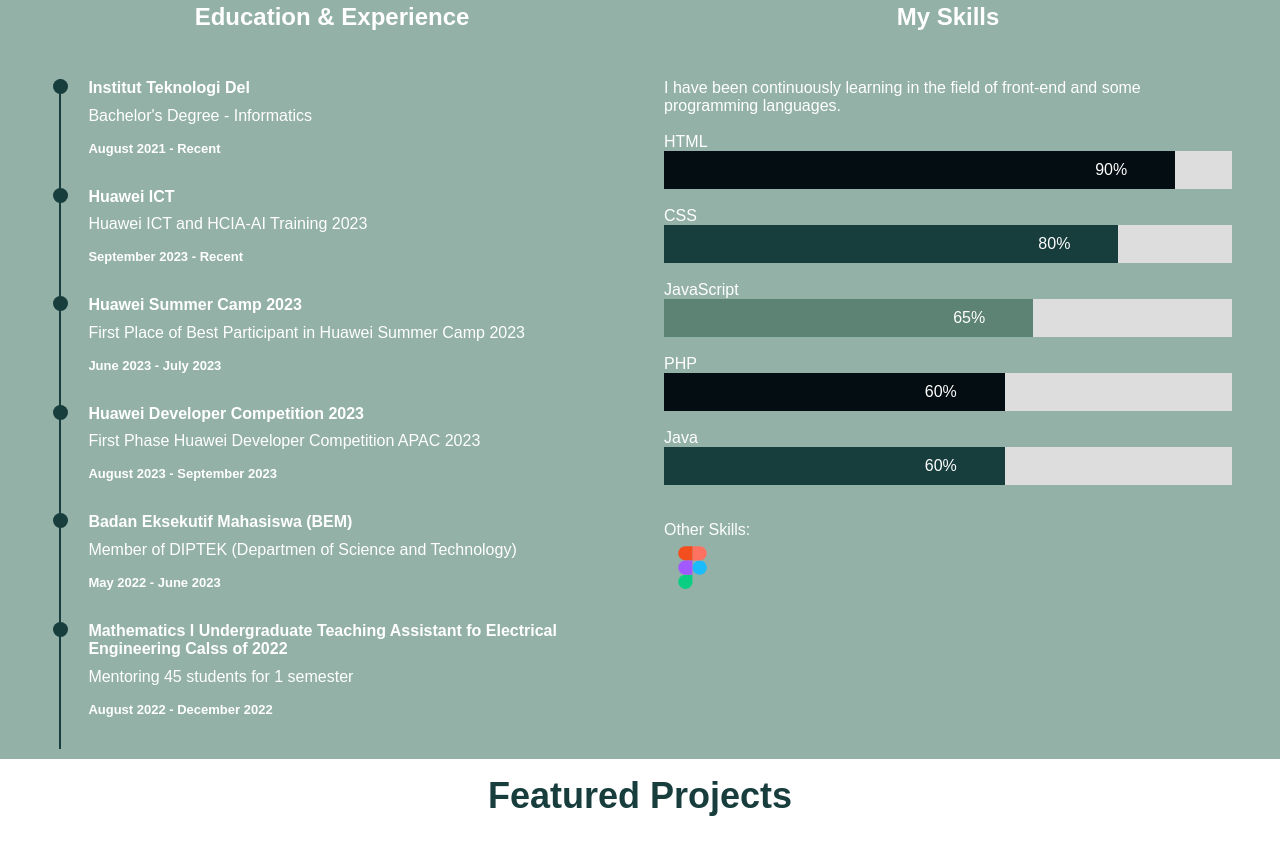
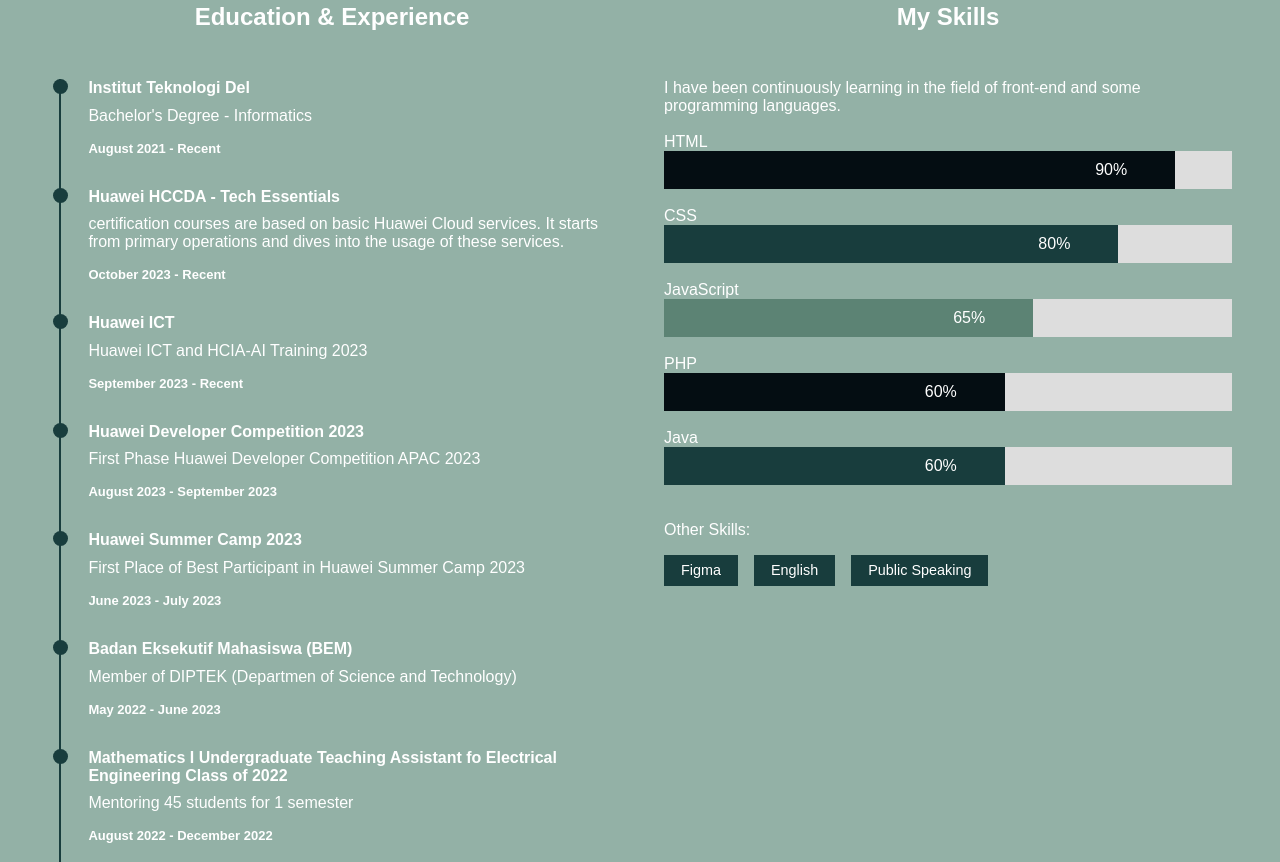
Before and after one commit to Missyolin/Missyolin-Eunike, a plain HTML site: page index.html in a window 1280 px wide. Shown: the part 1335-2197 px from the top of the page. Drawn offline with nearby package versions, Linux system fonts and the light colour scheme.

Commit message:
second commit

```diff
--- a/index.html
+++ b/index.html
@@ -80,7 +80,7 @@
                     <h1>About me</h1>
                 </div>
                 <p><span class="vision">Learning and continuing to improve myself is my life vision.</span><br><br>
-                    <span class="mission">Life with joy and sharing is my life's mission.</span></br>
+                    <span class="mission">Life with joy and sharing with each other is my life mission.</span></br>
                     <div class="about-description">
                             Hello everyone, let me introduce myself, my name is Missyolin Eunike Rungguni Samosir,
                             I was born in Pematangsiantar, 22 of March 2003 and now I am 20 years old.
@@ -117,6 +117,16 @@
                         <h4 class="education-title">Institut Teknologi Del</h4>
                         <p>Bachelor's Degree - Informatics</p>
                         <h4 class="education-years">August 2021 - Recent</h4>
+                      </div>
+                    </div>
+                    <div class="education">
+                        <div class="line">
+                        <div></div>
+                        </div>
+                        <div class="education-info">
+                        <h4 class="education-title">Huawei HCCDA - Tech Essentials</h4>
+                        <p>certification courses are based on basic Huawei Cloud services. It starts from primary operations and dives into the usage of these services.</p>
+                        <h4 class="education-years">October 2023 - Recent</h4>
                         </div>
                     </div>
                     <div class="education">
@@ -130,6 +140,16 @@
                         </div>
                     </div>
                     <div class="education">
+                      <div class="line">
+                        <div></div>
+                      </div>
+                      <div class="education-info">
+                        <h4 class="education-title">Huawei Developer Competition 2023</h4>
+                        <p>First Phase Huawei Developer Competition APAC 2023</p>
+                        <h4 class="education-years">August 2023 - September 2023</h4>
+                      </div>
+                    </div>
+                    <div class="education">
                         <div class="line">
                         <div></div>
                         </div>
@@ -137,16 +157,6 @@
                         <h4 class="education-title">Huawei Summer Camp 2023</h4>
                         <p>First Place of Best Participant in Huawei Summer Camp 2023</p>
                         <h4 class="education-years">June 2023 - July 2023</h4>
-                        </div>
-                    </div>
-                    <div class="education">
-                        <div class="line">
-                        <div></div>
-                        </div>
-                        <div class="education-info">
-                        <h4 class="education-title">Huawei Developer Competition 2023</h4>
-                        <p>First Phase Huawei Developer Competition APAC 2023</p>
-                        <h4 class="education-years">August 2023 - September 2023</h4>
                         </div>
                     </div>
                     <div class="education">
@@ -164,7 +174,7 @@
                         <div></div>
                         </div>
                         <div class="education-info">
-                        <h4 class="education-title">Mathematics I Undergraduate Teaching Assistant fo Electrical Engineering Calss of 2022</h4>
+                        <h4 class="education-title">Mathematics I Undergraduate Teaching Assistant fo Electrical Engineering Class of 2022</h4>
                         <p>Mentoring 45 students for 1 semester</p>
                         <h4 class="education-years">August 2022 - December 2022</h4>
                         </div>
@@ -210,12 +220,11 @@
                       </div><br><br>
 
                       <p>Other Skills:</p>
-                      <div class="other">
-                        <ul>
-                          <img class="figma"
-                            src="assets/figma-svgrepo-com.svg" />
-                        </ul>
-                      </div>
+                      <div class="portfolio-tags">
+                        <div>Figma</div>
+                        <div>English</div>
+                        <div>Public Speaking</div>
+                        </div>
 
                     </div>
 
@@ -282,7 +291,7 @@
                             Redesigned the IT Del website with a simple, but informative concept.
                         </p>
                     </div>
-                    </div>
+                  </div>
 
                     <!-- Portfolio 2 -->
                     <div class="portfolio">
@@ -348,20 +357,17 @@
                             <!-- Full-width images with number and caption text -->
                             <div class="mySlides2 fade">
                             <div class="numbertext">1 / 3</div>
-                            <img src="assets/rd perpus (1).jpeg"/>
-                            <div class="text">Caption Text</div>
+                            <img src="assets/rd perpus (2).jpeg"/>
                             </div>
 
                             <div class="mySlides2 fade">
                             <div class="numbertext">2 / 3</div>
-                            <img src="assets/rd perpus (2).jpeg">
-                            <div class="text">Caption Two</div>
+                            <img src="assets/rd perpus (1).jpeg">
                             </div>
 
                             <div class="mySlides2 fade">
                             <div class="numbertext">3 / 3</div>
                             <img src="assets/rd perpus (3).jpeg">
-                            <div class="text">Caption Three</div>
                             </div>
 
                             <!-- Next and previous buttons -->
--- a/style.css
+++ b/style.css
@@ -283,6 +283,8 @@ body {
 #skills {
     padding: var(--sectionPadding);
     margin-top: 0rem;
+    animation: fade 1s ease forwards;
+    animation: slideTop 1s ease forwards;
 }
 
 .skills-grid {
@@ -440,11 +442,6 @@ body {
     .fade {
         animation-name: fade;
         animation-duration: 1.5s;
-    }
-
-    @keyframes fade {
-        from {opacity: .4}
-        to {opacity: 1}
     }
 
   .portfolio img {
```
